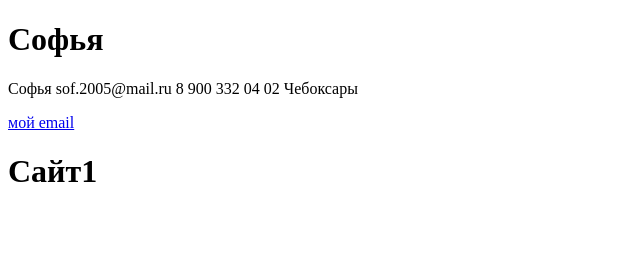
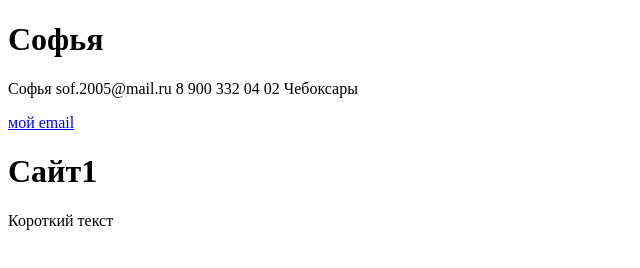
Before and after one commit to sofiaghgj/lms-2, a plain HTML site: page index.html in a window 1280 px wide. Shown: the whole page, without its empty margins (0-640 px from the left). Drawn offline with Linux system fonts and the light colour scheme.

Commit message:
пгол

```diff
--- a/index.html
+++ b/index.html
@@ -13,6 +13,7 @@ sof.2005@mail.ru
 	fly.sof25@gmail.com">мой еmail</a>
 	<body>
 	<h1 class="header">Сайт1</h1>
+	<p status="header">Короткий текст</p>
 
 	</body>
 
```
